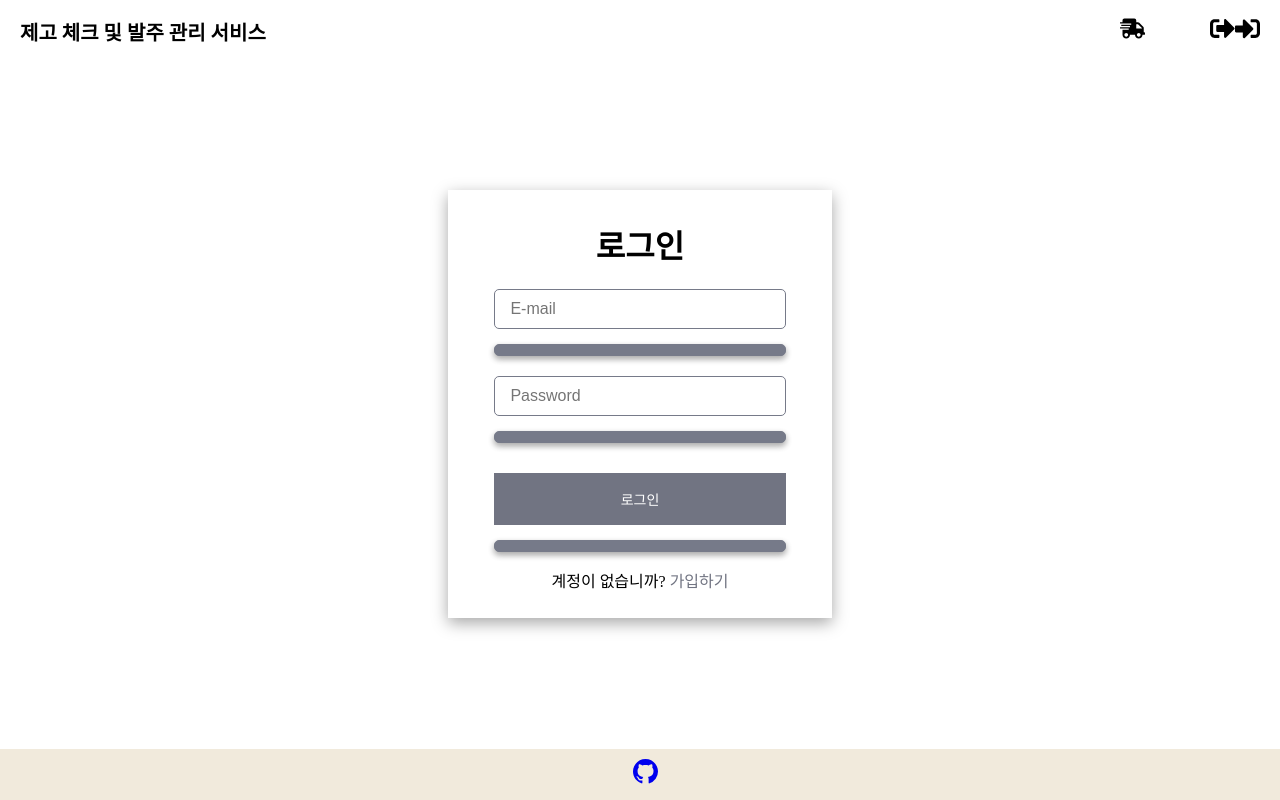
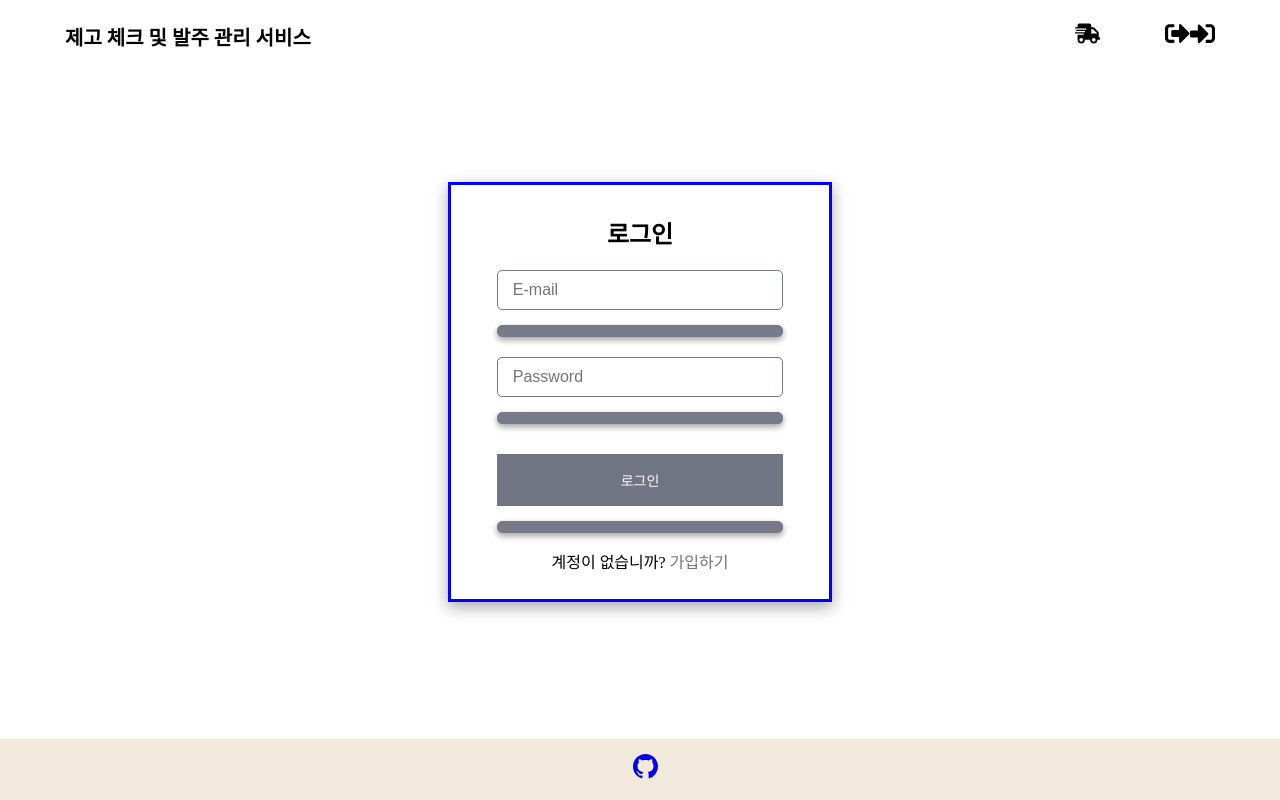
Before and after one commit to jihyun517/stock_and_order_management, a React (Vite) app: page /login in a window 1280 px wide. Built offline with nearby package versions, Linux system fonts and the light colour scheme; some icons are missing.

Commit message:
style: Login&Register 스타일 수정

```diff
--- a/src/components/footer/Footer.jsx
+++ b/src/components/footer/Footer.jsx
@@ -4,8 +4,8 @@ import { BsGithub } from "react-icons/bs";
 
 const Footer = () => {
   return (
-    <footer>
-      <div className={styles.footer}>
+    <footer className={styles.footer}>
+      <div className="container">
         <div className={styles.contacts}>
           <a href="https://github.com">
             <BsGithub />
--- a/src/components/header/Header.jsx
+++ b/src/components/header/Header.jsx
@@ -6,6 +6,7 @@ import Nav from "./nav/Nav";
 const Header = () => {
   return (
     <div className={styles.header}>
+      <div className="container">
         <div className={styles.wrapper}>
           <div className={styles.logo}>
             <Link to={"/"}>
@@ -15,6 +16,7 @@ const Header = () => {
           <Nav />
         </div>
       </div>
+    </div>
   );
 };
 
--- a/src/components/header/Header.module.scss
+++ b/src/components/header/Header.module.scss
@@ -1,5 +1,4 @@
 .header {
-  height: 50px;
   width: 100%;
   background-color: #ffff;
 
--- a/src/global.scss
+++ b/src/global.scss
@@ -29,11 +29,11 @@ li {
 // 각 페이지 컴포넌트를 위한 wrapper
 .page {
   flex: 1 1 auto;
-  margin-top: 56px;
+  margin-top: 40px;
   text-align: center;
 
   @media (min-width: 768px) {
-    margin-top: 60px;
+    margin-top: 20px;
   }
 }
 
@@ -59,8 +59,11 @@ li {
   align-items: center;
   width: 90%;
   height: auto;
-  margin: 80px auto;
+  margin: 90px auto;
   padding: 10px;
+
+  border: 3px solid blue;
+
   box-shadow: rgb(0 0 0 / 35%) 0 5px 15px;
 
   a {
@@ -78,7 +81,7 @@ li {
   }
 
   @media (min-width: 768px) {
-    width: 60%;
+    width: 50%;
   }
 
   @media (min-width: 992px) {
--- a/src/pages/LoginPage/index.jsx
+++ b/src/pages/LoginPage/index.jsx
@@ -6,7 +6,7 @@ const LoginPage = () => {
   return (
     <div className="page">
       <div className="form_container">
-        <h1> 로그인 </h1>
+        <h2> 로그인 </h2>
         <SignIn />
         <p>
           계정이 없습니까? <Link to={"/register"}>가입하기</Link>
--- a/src/pages/RegisterPage/index.jsx
+++ b/src/pages/RegisterPage/index.jsx
@@ -6,7 +6,7 @@ const RegisterPage = () => {
   return (
     <div className="page">
       <div className="form_container">
-        <h1> 회원가입 </h1>
+        <h2> 회원가입 </h2>
         <SignUp />
         <p>
           이미 계정이 있습니까? <Link to={"/login"}>로그인</Link>
```
Lines whose indentation alone changed are shown as unchanged.
